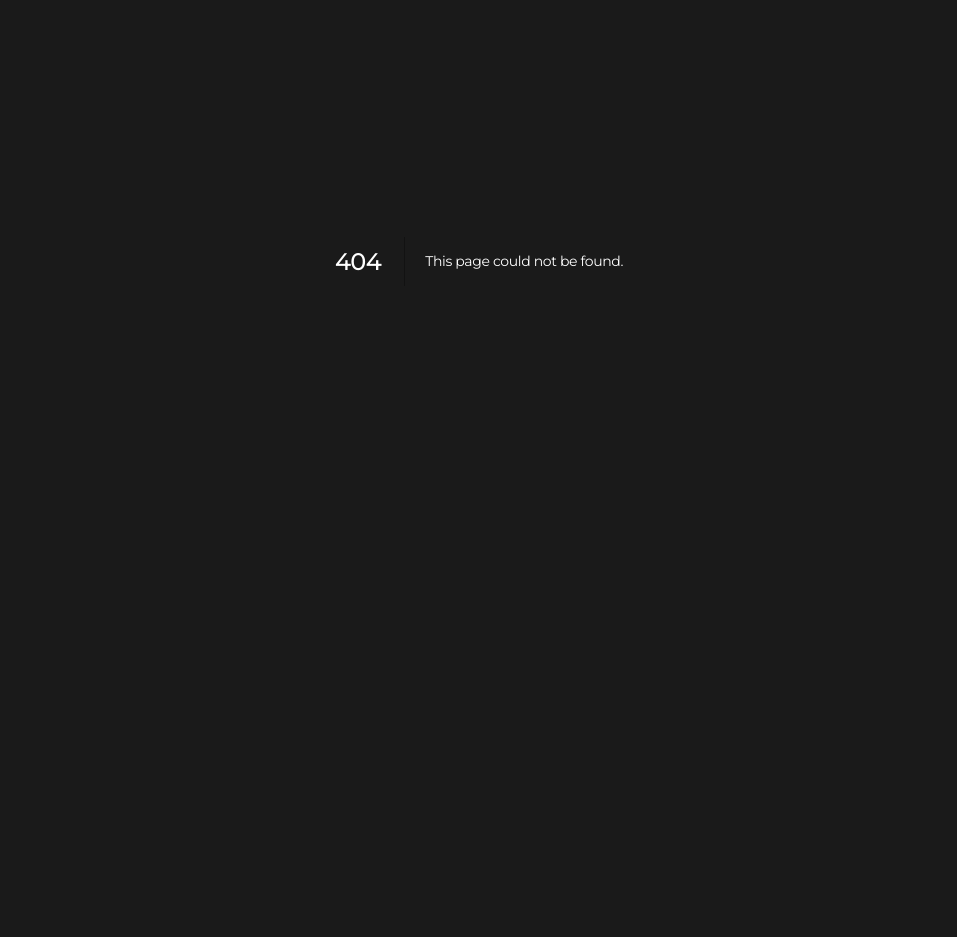
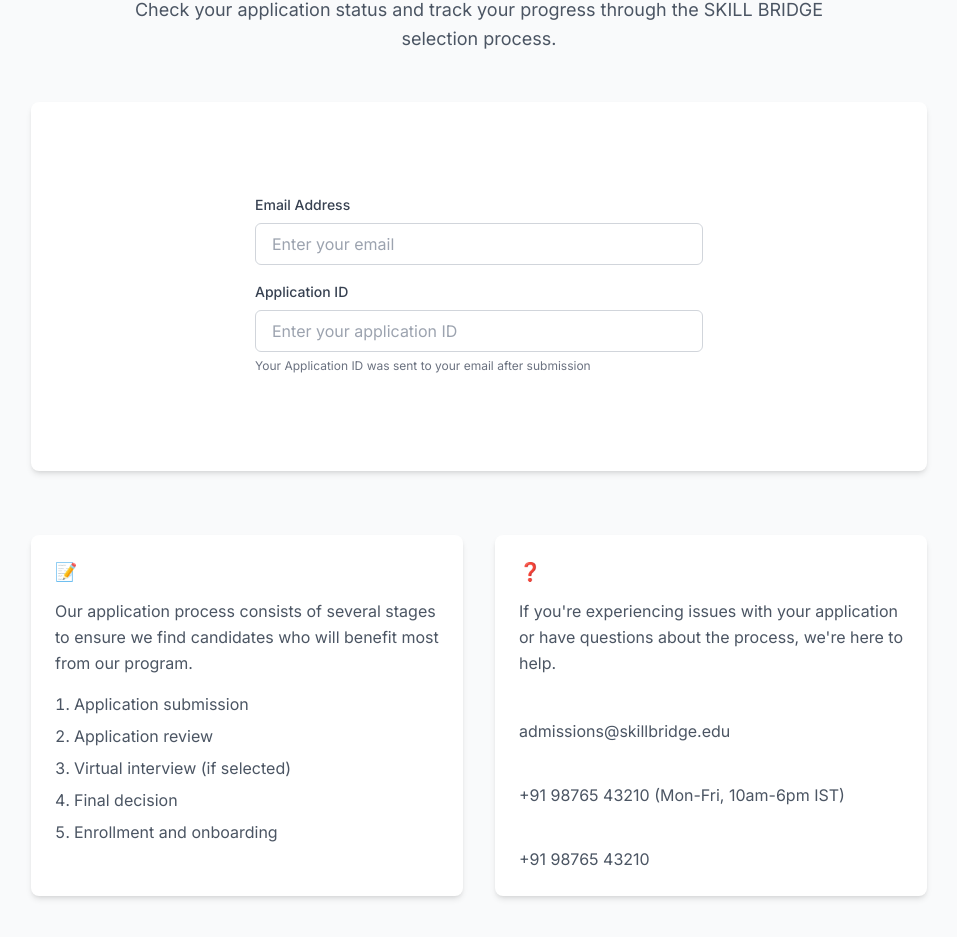
Before and after one commit to Nikhil9989/psb, a Next.js app: page /psb/application-status in a window 1280 px wide. Before the commit this address had no page. Shown: the part 139-1076 px from the top of the page, without its empty margins (161-1118 px from the left). Before the commit the page ends 800 px from the top, so only its background shows below. Built offline with nearby package versions, Linux system fonts and the light colour scheme.

Commit message:
Create application status page for checking application progress

```diff
--- /dev/null
+++ b/app/application-status/page.tsx
@@ -0,0 +1,76 @@
+import React from 'react';
+import ApplicationStatus from '../../components/application/ApplicationStatus';
+
+export const metadata = {
+  title: 'Application Status | SKILL BRIDGE',
+  description: 'Check the status of your SKILL BRIDGE application and track your progress through the application process.',
+};
+
+const ApplicationStatusPage = () => {
+  return (
+    <main className="min-h-screen bg-gray-50 py-16">
+      <div className="container mx-auto px-4">
+        {/* Hero Section */}
+        <section className="mb-12 text-center">
+          <h1 className="text-3xl md:text-4xl font-bold text-gray-900 mb-4">
+            Application Status
+          </h1>
+          <p className="text-lg text-gray-600 max-w-3xl mx-auto">
+            Check your application status and track your progress through the SKILL BRIDGE selection process.
+          </p>
+        </section>
+
+        {/* Status Checker */}
+        <section className="max-w-4xl mx-auto mb-16">
+          <ApplicationStatus />
+        </section>
+
+        {/* Additional Information */}
+        <section className="max-w-4xl mx-auto">
+          <div className="grid grid-cols-1 md:grid-cols-2 gap-8">
+            <div className="bg-white p-6 rounded-lg shadow-md">
+              <h3 className="font-bold text-lg mb-3 flex items-center text-primary">
+                <span className="mr-2">📝</span> Application Process
+              </h3>
+              <p className="text-gray-600 mb-4">
+                Our application process consists of several stages to ensure we find candidates who will benefit most from our program.
+              </p>
+              <ol className="list-decimal list-inside space-y-2 text-gray-600">
+                <li>Application submission</li>
+                <li>Application review</li>
+                <li>Virtual interview (if selected)</li>
+                <li>Final decision</li>
+                <li>Enrollment and onboarding</li>
+              </ol>
+            </div>
+
+            <div className="bg-white p-6 rounded-lg shadow-md">
+              <h3 className="font-bold text-lg mb-3 flex items-center text-primary">
+                <span className="mr-2">❓</span> Help & Support
+              </h3>
+              <p className="text-gray-600 mb-4">
+                If you're experiencing issues with your application or have questions about the process, we're here to help.
+              </p>
+              <div className="space-y-3">
+                <div>
+                  <p className="font-medium">Email Support:</p>
+                  <p className="text-gray-600">admissions@skillbridge.edu</p>
+                </div>
+                <div>
+                  <p className="font-medium">Phone Support:</p>
+                  <p className="text-gray-600">+91 98765 43210 (Mon-Fri, 10am-6pm IST)</p>
+                </div>
+                <div>
+                  <p className="font-medium">WhatsApp:</p>
+                  <p className="text-gray-600">+91 98765 43210</p>
+                </div>
+              </div>
+            </div>
+          </div>
+        </section>
+      </div>
+    </main>
+  );
+};
+
+export default ApplicationStatusPage;
```
